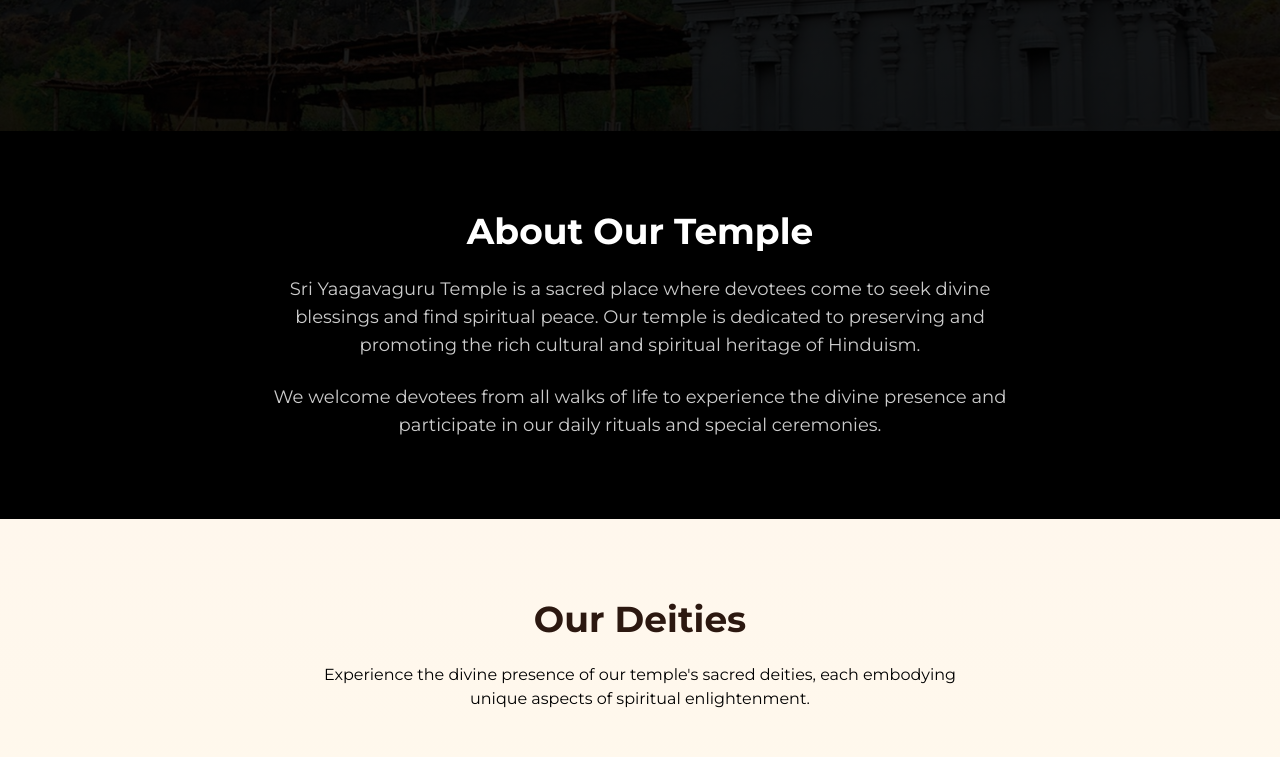
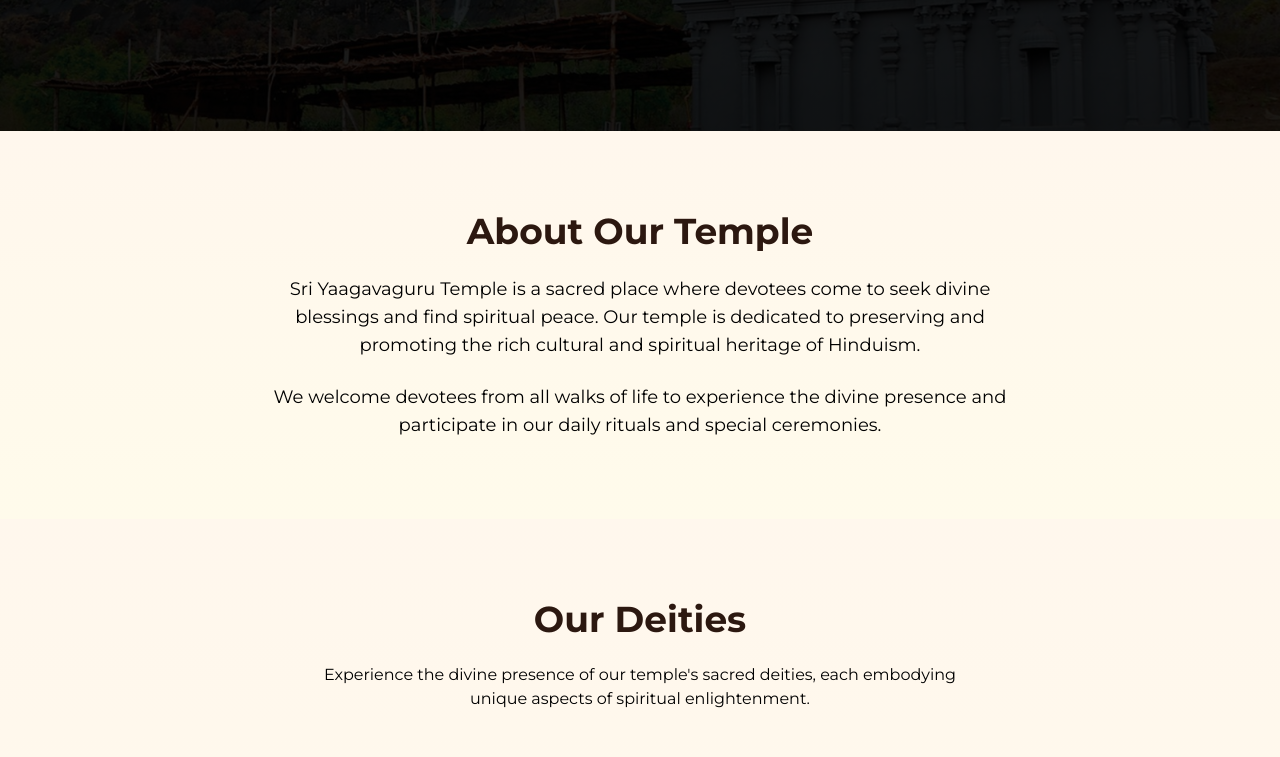
Before and after one commit to MuraliPrasanth2/Aathmanandhavanam, a Next.js app: page / in a window 1280 px wide. Shown: the part 669-1426 px from the top of the page. Built offline with nearby package versions, Linux system fonts and the light colour scheme.

Commit message:
updated the contact info

```diff
--- a/src/app/components/ContactSection.tsx
+++ b/src/app/components/ContactSection.tsx
@@ -272,24 +272,7 @@
                       d='M2.25 6.75c0 8.284 6.716 15 15 15h2.25a2.25 2.25 0 002.25-2.25v-1.372c0-.516-.351-.966-.852-1.091l-4.423-1.106c-.44-.11-.902.055-1.173.417l-.97 1.293c-.282.376-.769.542-1.21.38a12.035 12.035 0 01-7.143-7.143c-.162-.441.004-.928.38-1.21l1.293-.97c.363-.271.527-.734.417-1.173L6.963 3.102a1.125 1.125 0 00-1.091-.852H4.5A2.25 2.25 0 002.25 4.5v2.25z'
                     />
                   </svg>
-                  +91 98765 43210
-                </p>
-                <p className='flex items-start gap-3 text-text-brown/80'>
-                  <svg
-                    xmlns='http://www.w3.org/2000/svg'
-                    fill='none'
-                    viewBox='0 0 24 24'
-                    strokeWidth={1.5}
-                    stroke='currentColor'
-                    className='w-6 h-6 flex-shrink-0 text-accent-red'
-                  >
-                    <path
-                      strokeLinecap='round'
-                      strokeLinejoin='round'
-                      d='M21.75 6.75v10.5a2.25 2.25 0 01-2.25 2.25h-15a2.25 2.25 0 01-2.25-2.25V6.75m19.5 0A2.25 2.25 0 0019.5 4.5h-15a2.25 2.25 0 00-2.25 2.25m19.5 0v.243a2.25 2.25 0 01-1.07 1.916l-7.5 4.615a2.25 2.25 0 01-2.36 0L3.32 8.91a2.25 2.25 0 01-1.07-1.916V6.75'
-                    />
-                  </svg>
-                  info@yaagavaguru.com
+                  +91 7397 183 125
                 </p>
               </div>
             </div>
--- a/src/app/page.tsx
+++ b/src/app/page.tsx
@@ -150,16 +150,16 @@
       </section>
 
       {/* About Section */}
-      <section id='about' className='py-20 bg-black'>
+      <section id='about' className='py-20 bg-gradient-to-b from-orange-50 to-amber-50'>
         <div className='container mx-auto px-4'>
-          <h2 className='section-title text-center text-white'>About Our Temple</h2>
+          <h2 className='section-title text-center text-text-brown'>About Our Temple</h2>
           <div className='max-w-3xl mx-auto text-center'>
-            <p className='text-lg text-white/80 mb-6'>
+            <p className='text-lg text-text-brown/80 mb-6'>
               Sri Yaagavaguru Temple is a sacred place where devotees come to seek divine blessings
               and find spiritual peace. Our temple is dedicated to preserving and promoting the rich
               cultural and spiritual heritage of Hinduism.
             </p>
-            <p className='text-lg text-white/80'>
+            <p className='text-lg text-text-brown/80'>
               We welcome devotees from all walks of life to experience the divine presence and
               participate in our daily rituals and special ceremonies.
             </p>
```
